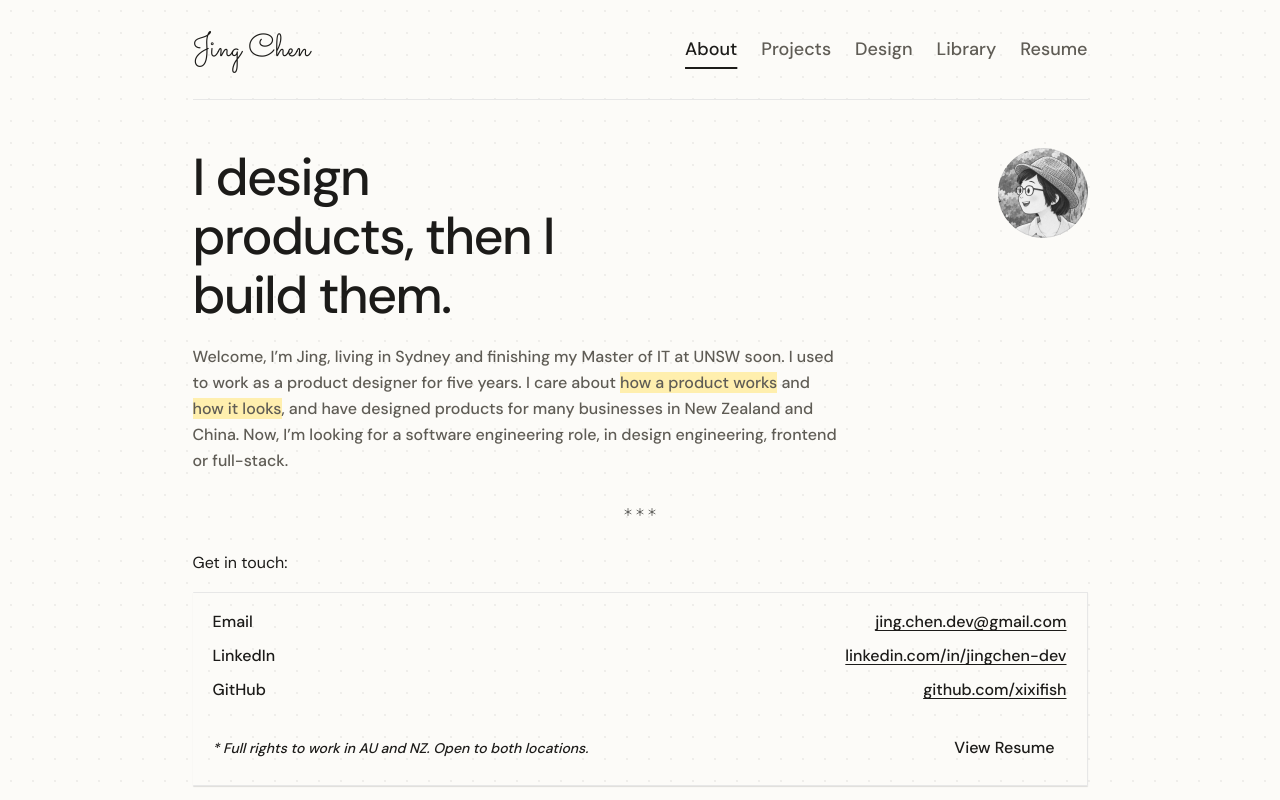
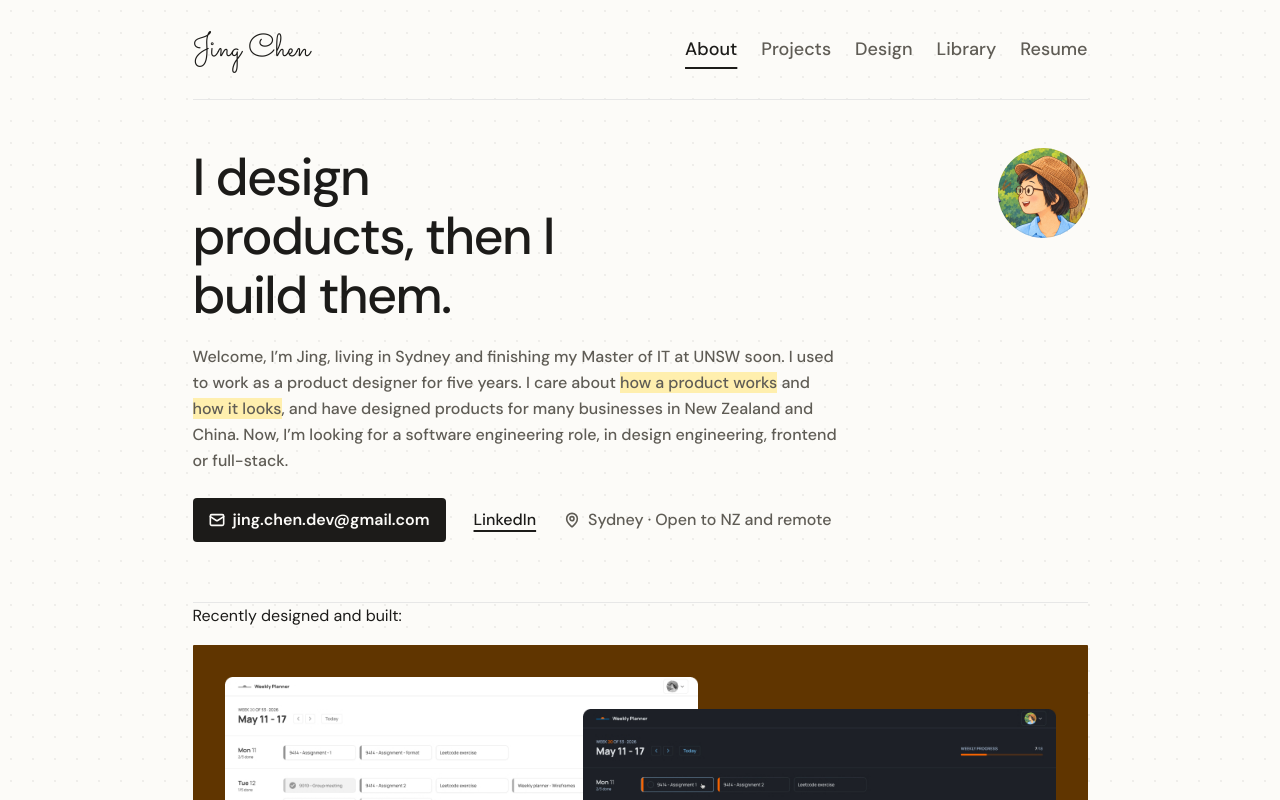
Before and after one commit to xixifish/personal-website, a Next.js app: page / in a window 1280 px wide. Shown: the top 800 px of the page. Built offline with nearby package versions, Linux system fonts and the light colour scheme.

Commit message:
Finish hero part including contact information

```diff
--- a/app/globals.css
+++ b/app/globals.css
@@ -22,8 +22,10 @@
   --space-4: 1rem; /* 16px */
   --space-5: 1.25rem; /* 20px */
   --space-6: 1.5rem; /* 24px */
+  --space-7: 1.75rem; /* 28px */
   --space-8: 2rem; /* 32px */
   --space-12: 3rem; /* 48px */
+  --space-15: 3.75rem; /* 60px */
 }
 
 *,
@@ -35,8 +37,8 @@
 
 a {
   color: var(--color-text);
-  text-underline-offset: 0.2rem;
-  text-decoration-thickness: 1px;
+  text-underline-offset: 0.3rem;
+  text-decoration-thickness: 1.5px;
 }
 
 a:hover,
--- a/app/page.module.css
+++ b/app/page.module.css
@@ -2,7 +2,9 @@
   border-radius: 50%;
   outline: 1px solid color-mix(in srgb, var(--color-text) 10%, transparent);
   outline-offset: -1px;
+  filter: grayscale(1);
   flex-shrink: 0;
+  transition: 0.3s;
 }
 
 .page {
@@ -11,28 +13,29 @@
   min-height: 100dvh;
 }
 
-.header {
-  display: flex;
-  align-items: center;
-  margin-inline: auto;
-  width: min(100% - 2.5rem, var(--column));
-  gap: var(--space-5);
-  padding-top: var(--space-8);
-}
-
-.name {
-  font-family: var(--font-logo);
-  font-size: var(--text-logo);
-  line-height: 1;
-}
-
 .main {
   flex: 1;
   width: min(100% - 2.5rem, var(--column));
   margin-inline: auto;
 }
 
-.hero {
+.heroSection {
+  padding-bottom: var(--space-15);
+  border-bottom: 1px solid var(--color-line);
+}
+
+.heroSection:hover .avatar,
+.heroSection:focus-within .avatar {
+  filter: none;
+}
+
+@media (hover: none) {
+  .avatar {
+    filter: none;
+  }
+}
+
+.heroTop {
   display: flex;
   justify-content: space-between;
   padding-top: var(--space-12);
@@ -57,6 +60,36 @@
   color: inherit;
 }
 
+.contact {
+  display: flex;
+  flex-wrap: wrap;
+  align-items: center;
+  gap: var(--space-7);
+  font-style: normal;
+  padding-top: var(--space-6);
+}
+
+.email {
+  display: inline-flex;
+  min-height: 44px;
+  font-weight: 600;
+  align-items: center;
+  gap: var(--space-2);
+  text-decoration: none;
+  background-color: var(--color-text);
+  color: var(--color-bg);
+  border-radius: 4px;
+  padding-block: var(--space-2);
+  padding-inline: var(--space-4);
+}
+
+.location {
+  display: flex;
+  align-items: center;
+  gap: var(--space-2);
+  color: var(--color-muted);
+}
+
 .footer {
   border-top: 1px solid var(--color-line);
   box-shadow: inset 0 4px 10px rgb(247 241 226);
--- a/app/page.tsx
+++ b/app/page.tsx
@@ -1,6 +1,4 @@
 import styles from "./page.module.css";
-import { Divider } from "@/components/Divider";
-import { ContactCard } from "@/components/ContactCard";
 import { PROJECTS } from "@/data/projects";
 import { ProjectCard } from "@/components/ProjectCard";
 import Image from "next/image";
@@ -9,7 +7,8 @@ export default function Home() {
   return (
     <div className={styles.page}>
       <main className={styles.main}>
-        <div className={styles.hero}>
+        <div className={styles.heroSection}>
+          <div className={styles.heroTop}>
             <h1 className={styles.heroText}>
               I design products, then I build them.
             </h1>
@@ -23,17 +22,50 @@ export default function Home() {
           </div>
           <p className={styles.intro}>
             Welcome, I’m Jing, living in Sydney and finishing my Master of IT at
-          UNSW soon. I used to work as a product designer for five years. I care
-          about <mark>how a product works</mark> and <mark>how it looks</mark>,
-          and have designed products for many businesses in New Zealand and
-          China. Now, I’m looking for a software engineering role, in design
-          engineering, frontend or full-stack.
+            UNSW soon. I used to work as a product designer for five years. I
+            care about <mark>how a product works</mark> and{" "}
+            <mark>how it looks</mark>, and have designed products for many
+            businesses in New Zealand and China. Now, I’m looking for a software
+            engineering role, in design engineering, frontend or full-stack.
           </p>
-        <Divider />
-
-        <ContactCard />
-
-        <Divider />
+          <address className={styles.contact}>
+            <a href="mailto:jing.chen.dev@gmail.com" className={styles.email}>
+              <svg
+                width="16"
+                height="16"
+                viewBox="0 0 16 16"
+                fill="none"
+                strokeWidth="1.6"
+                strokeLinecap="round"
+                strokeLinejoin="round"
+                stroke="currentColor"
+                aria-hidden="true"
+              >
+                <path d="M14.6667 4.66675L8.67266 8.48475C8.46926 8.60289 8.23822 8.66512 8.00299 8.66512C7.76777 8.66512 7.53673 8.60289 7.33333 8.48475L1.33333 4.66675" />
+                <path d="M2.66666 2.66675H13.3333C14.0697 2.66675 14.6667 3.2637 14.6667 4.00008V12.0001C14.6667 12.7365 14.0697 13.3334 13.3333 13.3334H2.66666C1.93028 13.3334 1.33333 12.7365 1.33333 12.0001V4.00008C1.33333 3.2637 1.93028 2.66675 2.66666 2.66675Z" />
+              </svg>
+              jing.chen.dev@gmail.com
+            </a>
+            <a href="https://www.linkedin.com/in/jingchen-dev">LinkedIn</a>
+            <p className={styles.location}>
+              <svg
+                width="16"
+                height="16"
+                viewBox="0 0 16 16"
+                fill="none"
+                strokeWidth="1.6"
+                strokeLinecap="round"
+                strokeLinejoin="round"
+                stroke="currentColor"
+                aria-hidden="true"
+              >
+                <path d="M13.3334 6.66659C13.3334 9.99525 9.64069 13.4619 8.40069 14.5326C8.28517 14.6194 8.14455 14.6664 8.00002 14.6664C7.85549 14.6664 7.71487 14.6194 7.59935 14.5326C6.35935 13.4619 2.66669 9.99525 2.66669 6.66659C2.66669 5.2521 3.22859 3.89554 4.22878 2.89535C5.22898 1.89516 6.58553 1.33325 8.00002 1.33325C9.41451 1.33325 10.7711 1.89516 11.7713 2.89535C12.7715 3.89554 13.3334 5.2521 13.3334 6.66659Z" />
+                <path d="M10 6.66675C10 7.77132 9.10457 8.66675 8 8.66675C6.89543 8.66675 6 7.77132 6 6.66675C6 5.56218 6.89543 4.66675 8 4.66675C9.10457 4.66675 10 5.56218 10 6.66675Z" />
+              </svg>
+              Sydney · Open to NZ and remote
+            </p>
+          </address>
+        </div>
         <section>
           <h2>Recently designed and built:</h2>
           {PROJECTS.map((project) => (
--- a/components/Divider.module.css
+++ /dev/null
@@ -1,6 +0,0 @@
-.divider {
-  display: flex;
-  justify-content: center;
-  color: var(--color-brown);
-  margin-block: var(--space-8);
-}
--- a/components/Divider.tsx
+++ /dev/null
@@ -1,30 +0,0 @@
-import styles from "./Divider.module.css";
-
-function Sparkle() {
-  return (
-    <svg
-      width="12"
-      height="12"
-      viewBox="0 0 12 12"
-      fill="none"
-      strokeWidth="0.6"
-      strokeLinecap="round"
-      strokeLinejoin="round"
-      stroke="currentColor"
-    >
-      <path d="M6 2.5V9.5" />
-      <path d="M9.03272 4.24799L2.97021 7.74799" />
-      <path d="M2.97021 4.25201L9.03272 7.75201" />
-    </svg>
-  );
-}
-
-export function Divider() {
-  return (
-    <div className={styles.divider} aria-hidden="true">
-      <Sparkle />
-      <Sparkle />
-      <Sparkle />
-    </div>
-  );
-}
```
Also changed, not shown: public/avatar.jpg. Lines whose indentation alone changed are shown as unchanged.
